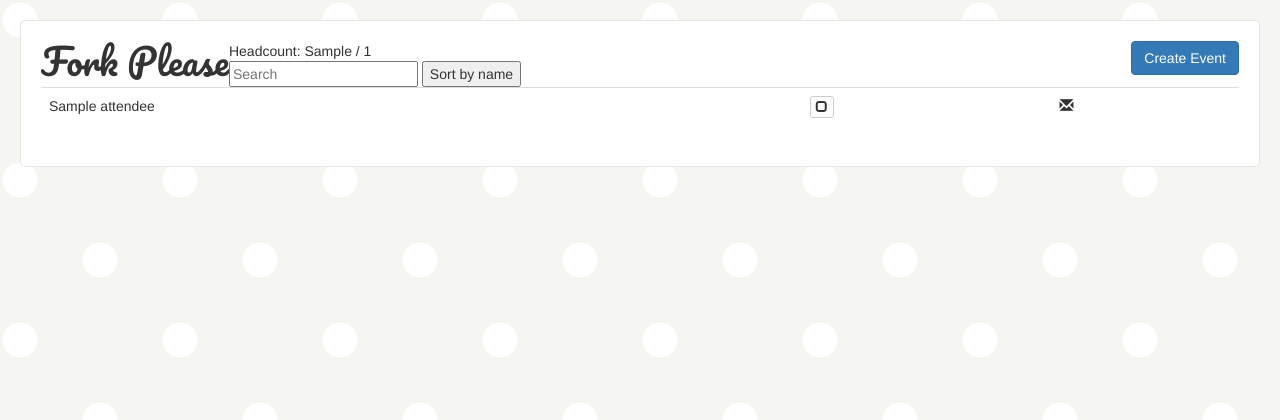
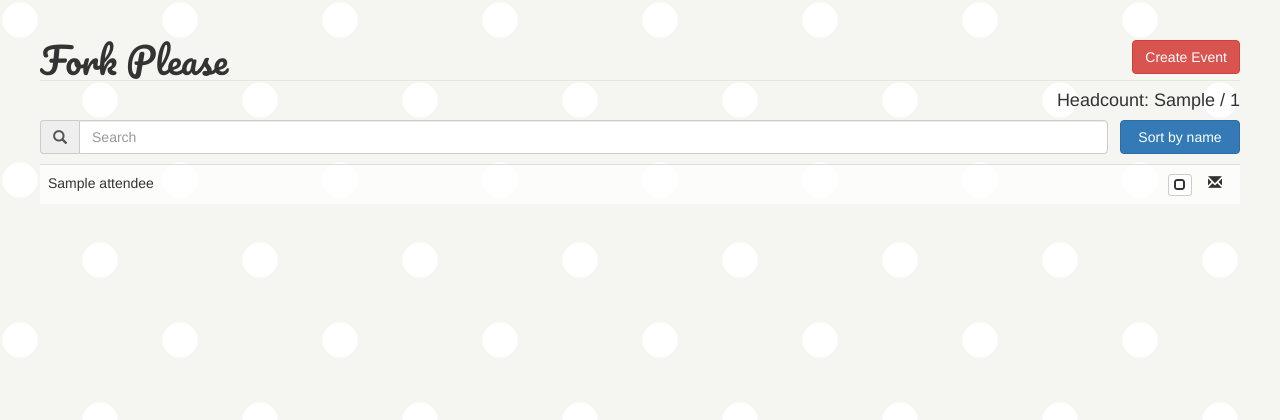
Before and after one commit to kmorrison/fork_please, a Flask app: template templates/event.html in a window 1280 px wide. Shown: the top 420 px of the page. Run offline with Flask 2, Linux system fonts and the light colour scheme; the template is opened without the code that fills it: values that come from a table or form of the project are taken from there, most other values are stand-ins (such as "Sample title", 1, 10 or a date in 2020); some libraries are stand-ins or nearby versions.

Commit message:
This looks done

```diff
--- a/public/css/fork_please.css
+++ b/public/css/fork_please.css
@@ -18,7 +18,7 @@ html {
 }
 
 body {
-  border: 1px solid #e5e5e1;
+  background: none;
   border-radius: 5px;
   padding: 20px;
 }
@@ -37,7 +37,34 @@ header h1 a:hover {
   text-decoration: none;
 }
 
+.clear {
+  clear: both;
+}
+
+.table {
+  background: rgba(255, 255, 255, .75);
+}
+
 #upload {
   margin: 0;
   float: right;
 }
+
+#headcount_display {
+  text-align: right;
+}
+
+.content {
+  border-top: 1px solid #e5e5e1;
+  clear: both;
+}
+
+.search-group {
+  float: left;
+  width: 89%;
+}
+
+.sort {
+  float: right;
+  width: 10%;
+}
--- a/templates/base.html
+++ b/templates/base.html
@@ -18,7 +18,7 @@
         <a href="/">Fork Please</a>
       </h1>
       <h4 id="upload">
-        <a href="/upload/" class="btn btn-primary">Create Event</a>
+        <a href="/upload/" class="btn btn-danger">Create Event</a>
       </h4>
     </header>
 
--- a/templates/event.html
+++ b/templates/event.html
@@ -2,21 +2,31 @@
 
 {% block content %}
 <div id="attendees">
-<div id="headcount-display">Headcount: {{checked_attendees}} / {{total_attendees}}</div>
-<input class="search" placeholder="Search" />
-<button class="sort" data-sort="name">
-Sort by name
-</button>
+  <h4><div id="headcount_display">Headcount: {{checked_attendees}} / {{total_attendees}}</div></h4>
+
+  <div class="form-functions">
+    <div class="input-group search-group">
+      <div class="input-group-addon"><span class="glyphicon glyphicon-search" aria-hidden="true"></span></div>
+      <input type="text" class="form-control search" placeholder="Search">
+    </div>
+
+    <button class="btn btn-primary sort" data-sort="name">Sort by name</button>
+
+    <p class="clear"></p>
+  </div>
+
   <table class="table">
     <tbody class="list">
       {% for attendee in attendees %}
       <tr>
         <td class="name">{{attendee.name}}</td>
-    <td>
+        <td width="40px">
           <form method="POST" action="/event/toggle_attendance/">
             <input type="hidden" name="attendee_name" value="{{attendee.name}}"/>
             <input type="hidden" name="event" value="{{event_slug}}"/>
+
             {{ toggle_form.csrf_token }}
+
             {% if attendee.is_checked %}
               <button type="submit" name="is_checked" value="false" class="btn btn-default btn-xs">
                 <span class="glyphicon glyphicon-ok"></span>
@@ -28,7 +38,7 @@ Sort by name
             {% endif %}
           </form>
         </td>
-    <td>
+        <td width="40px">
           {% if attendee.is_impromptu %}
             <span class="glyphicon glyphicon-sunglasses"></span>
           {% else %}
```
Lines whose indentation alone changed are shown as unchanged.
